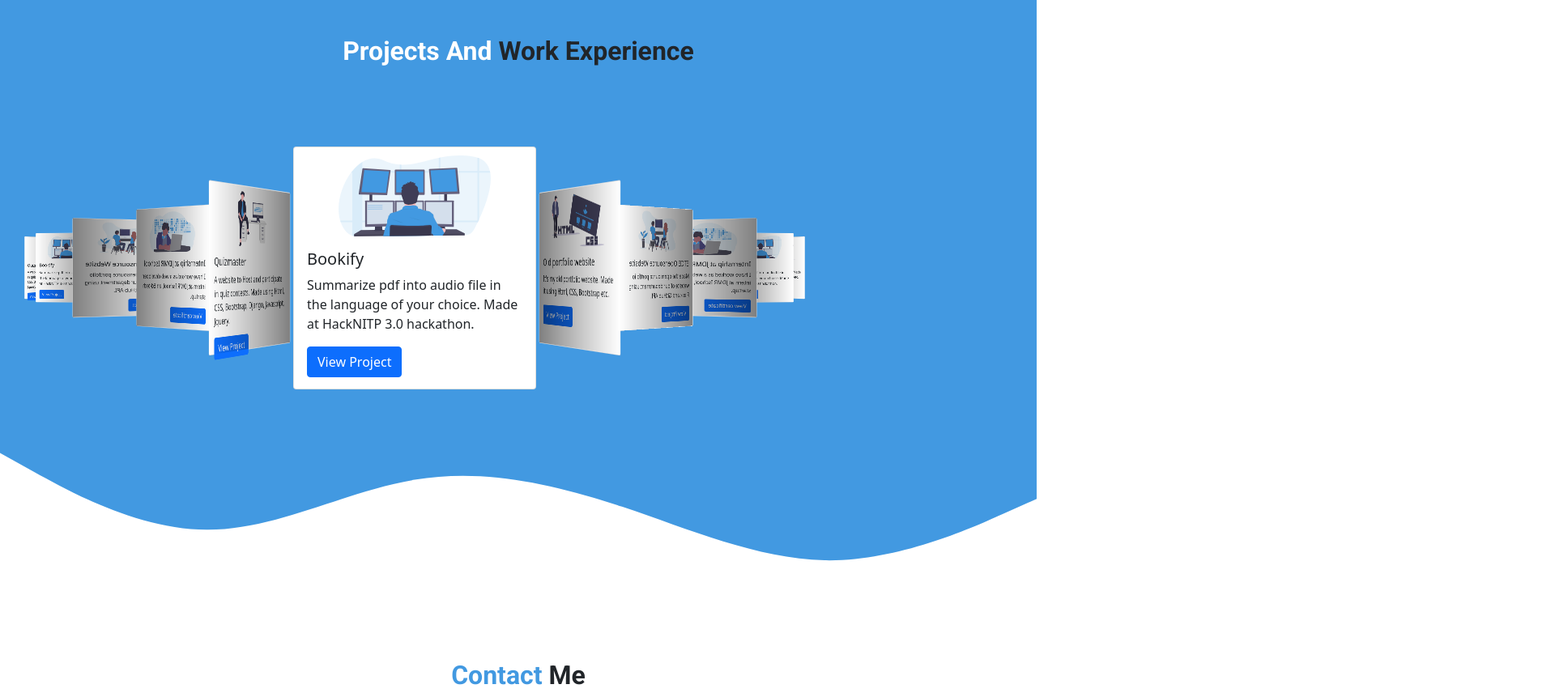
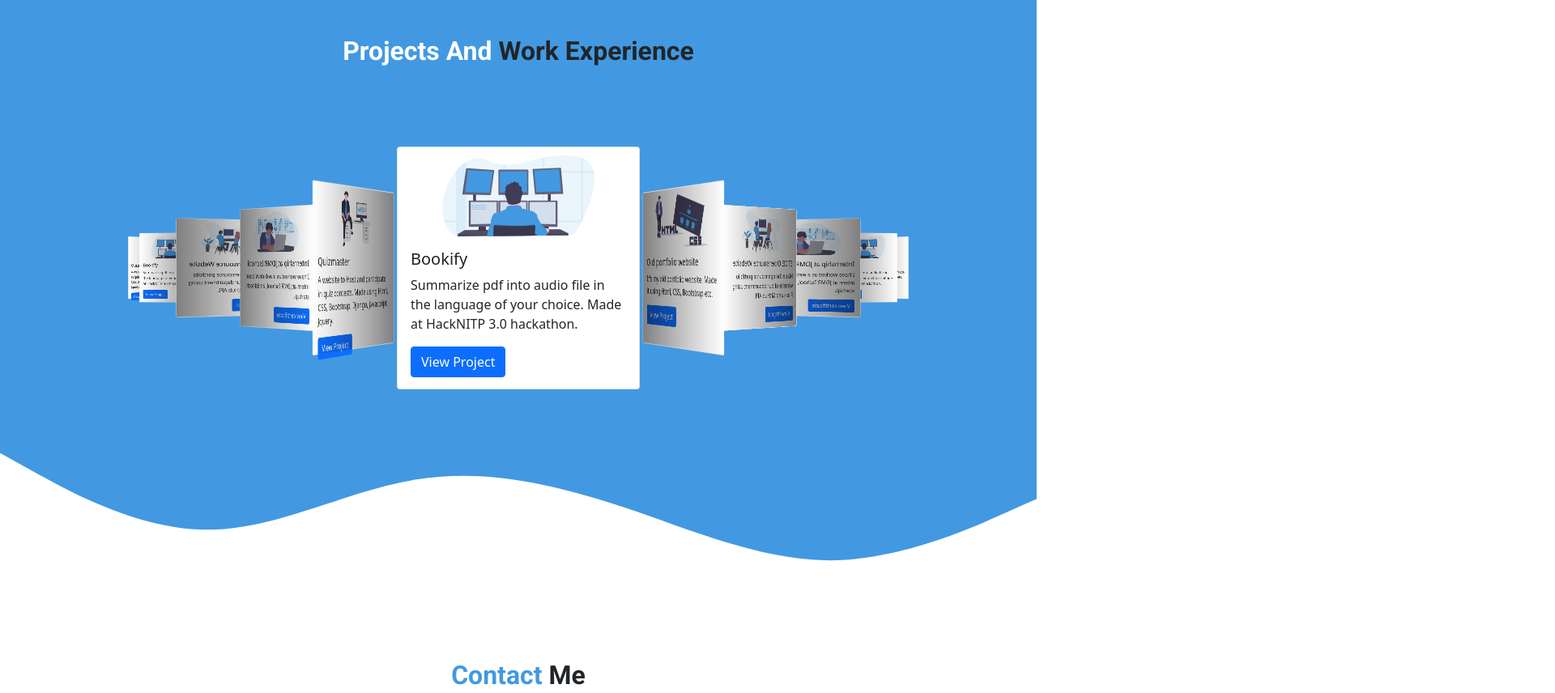
Before and after one commit to djm-1/djm-1.github.io, a plain HTML site: page index.html in a window 1280 px wide. Shown: the part 2940-3796 px from the top of the page at 81% size, 1920 px wide, since content can reach past the window. Drawn offline with nearby package versions, Linux system fonts and the light colour scheme.

Commit message:
Update index.html

```diff
--- a/index.html
+++ b/index.html
@@ -277,7 +277,8 @@
 <svg xmlns="http://www.w3.org/2000/svg" viewBox="0 0 1440 320"><path fill="#4299e1" fill-opacity="1" d="M0,256L48,261.3C96,267,192,277,288,256C384,235,480,181,576,181.3C672,181,768,235,864,245.3C960,256,1056,224,1152,213.3C1248,203,1344,213,1392,218.7L1440,224L1440,320L1392,320C1344,320,1248,320,1152,320C1056,320,960,320,864,320C768,320,672,320,576,320C480,320,384,320,288,320C192,320,96,320,48,320L0,320Z"></path></svg>
 <div class="midbox-4" id="Projects">
   <h2 style="font-family: 'Roboto', sans-serif;" class="text-center mb-5"><span style="color: white;">Projects And</span> Work Experience</h2>
-  <div class="swiper-container ml-auto mr-auto">
+  <div class="swiper-container" style="margin-left: auto;
+margin-right: auto;">
     <div class="swiper-wrapper">
 
       <div class="card swiper-slide">
```
